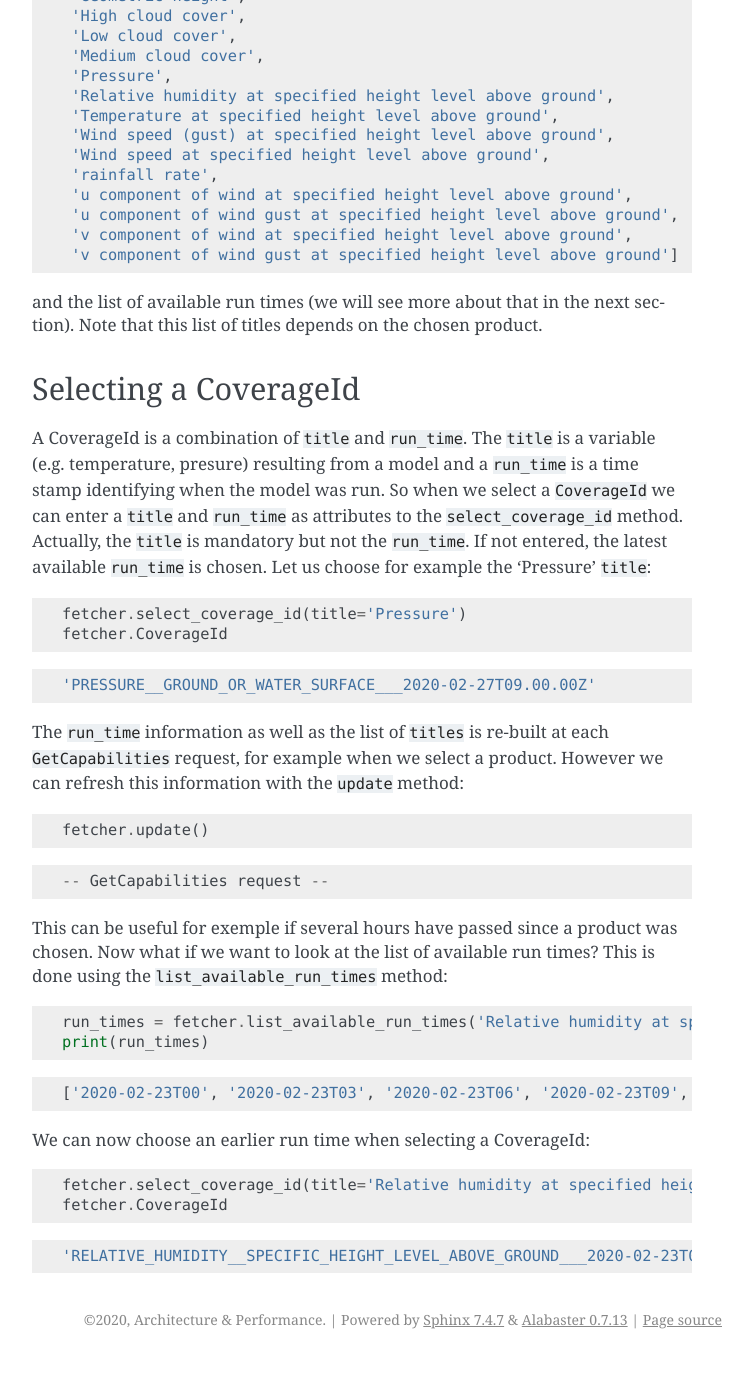
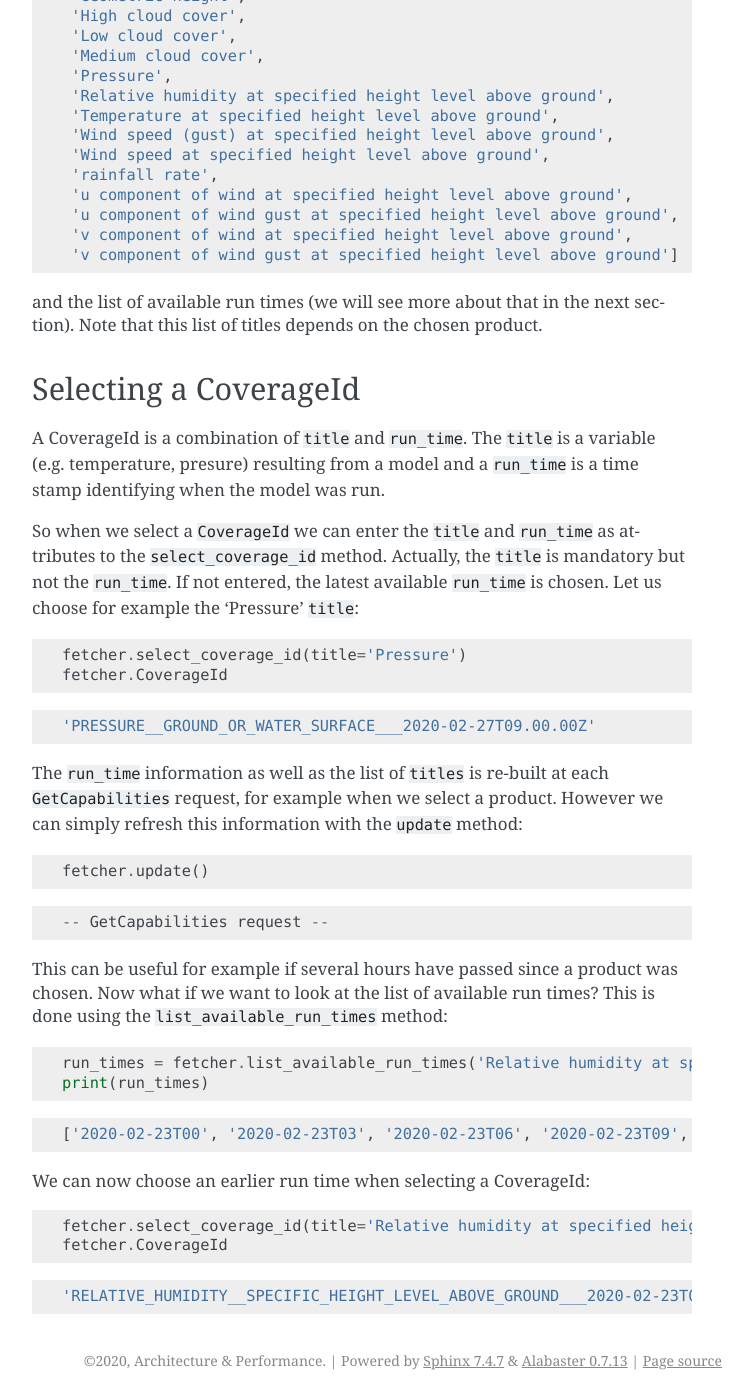
Before and after one commit to aetperf/pymeteofr, a Sphinx documentation site: the page built from docs/usage.rst, in a window 1280 px wide and 1400 px high, scrolled down 2614 px. Shown: the whole window, without its empty margins (388-1141 px from the left). Built offline with Sphinx 7.4.7, drawn with Linux system fonts in a browser that asks for light colours; before the commit the page ends 3973 px from its top, so only the background shows below that; some of the changed text lies outside the part shown.

Commit message:
more documentation

```diff
--- a/docs/usage.rst
+++ b/docs/usage.rst
@@ -223,7 +223,9 @@ and the list of available run times (we will see more about that in the next sec
 Selecting a CoverageId
 ======================
 
-A CoverageId is a combination of ``title`` and ``run_time``. The ``title`` is a variable (e.g. temperature, presure) resulting from a model and a ``run_time`` is a time stamp identifying when the model was run. So when we select a ``CoverageId`` we can enter a ``title`` and ``run_time`` as attributes to the ``select_coverage_id`` method. Actually, the ``title`` is mandatory but not the ``run_time``. If not entered, the latest available ``run_time`` is chosen. Let us choose for example the 'Pressure' ``title``:
+A CoverageId is a combination of ``title`` and ``run_time``. The ``title`` is a variable (e.g. temperature, presure) resulting from a model and a ``run_time`` is a time stamp identifying when the model was run.
+
+So when we select a ``CoverageId`` we can enter the ``title`` and ``run_time`` as attributes to the ``select_coverage_id`` method. Actually, the ``title`` is mandatory but not the ``run_time``. If not entered, the latest available ``run_time`` is chosen. Let us choose for example the 'Pressure' ``title``:
 
 .. code:: ipython3
 
@@ -234,7 +236,7 @@ A CoverageId is a combination of ``title`` and ``run_time``. The ``title`` is a
 
     'PRESSURE__GROUND_OR_WATER_SURFACE___2020-02-27T09.00.00Z'
 
-The ``run_time`` information as well as the list of ``titles`` is re-built at each ``GetCapabilities`` request, for example when we select a product. However we can refresh this information with the ``update`` method:
+The ``run_time`` information as well as the list of ``titles`` is re-built at each ``GetCapabilities`` request, for example when we select a product. However we can simply refresh this information with the ``update`` method:
 
 .. code:: ipython3
 
@@ -243,7 +245,7 @@ The ``run_time`` information as well as the list of ``titles`` is re-built at ea
 .. parsed-literal::
     -- GetCapabilities request --
 
-This can be useful for exemple if several hours have passed since a product was chosen. Now what if we want to look at the list of available run times? This is done using the ``list_available_run_times`` method:
+This can be useful for example if several hours have passed since a product was chosen. Now what if we want to look at the list of available run times? This is done using the ``list_available_run_times`` method:
 
 .. code:: ipython3
 
```
Also changed, not shown: other parts of docs/usage.rst (+2 -2 lines).
